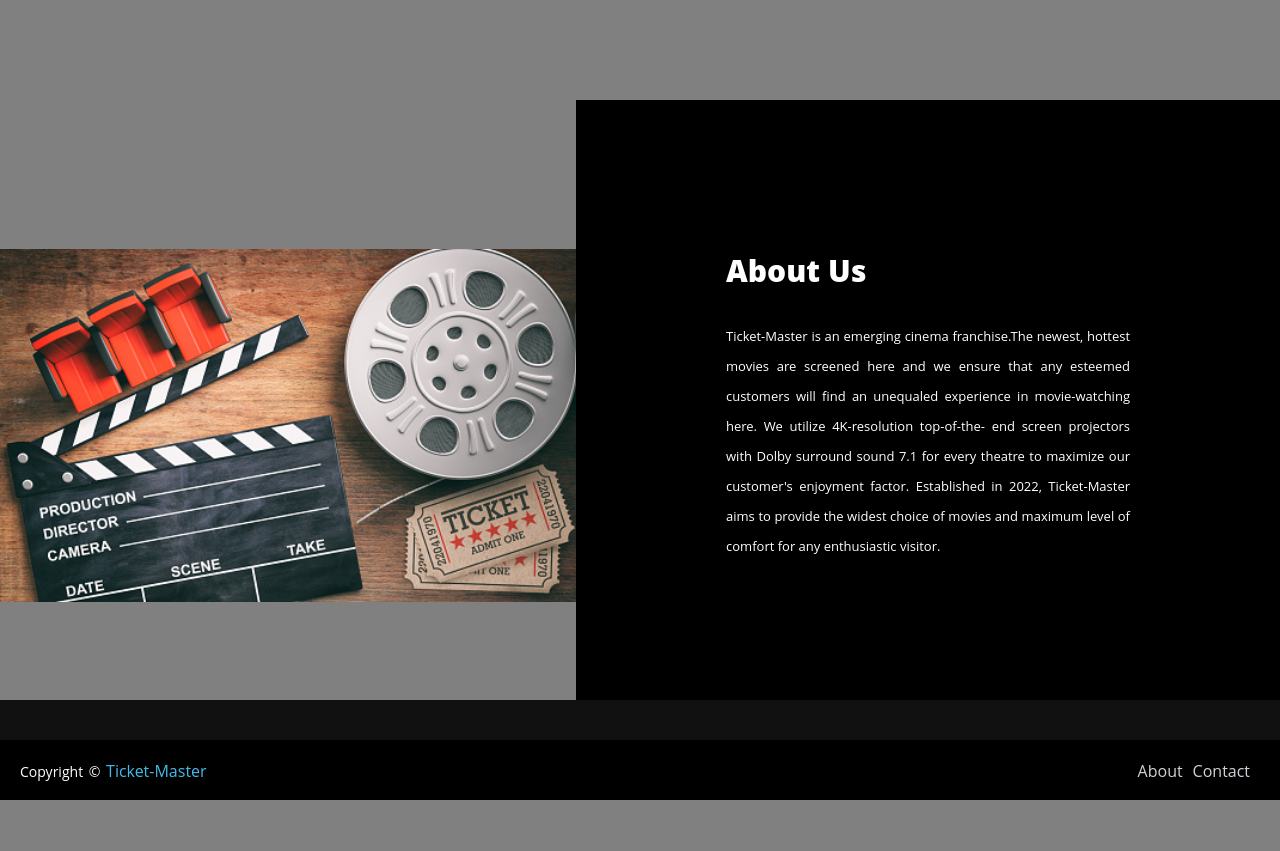
After one commit to Kjm46384/CSCI4300-Final, a PHP site: page /about.php in a window 1280 px wide. The commit adds this page. Run offline with PHP 8.4, Linux system fonts and the light colour scheme; a user stored in the database is signed in.

Commit message:
added about us page, and fixed formatting issues

```diff
--- /dev/null
+++ b/about.php
@@ -0,0 +1,42 @@
+<?php
+//include auth_session.php file on all user panel pages
+include "auth_session.php";
+?>
+
+<!DOCTYPE html>
+<html lang="en">
+
+<head>
+    <meta charset="UTF-8">
+    <meta name="viewport" content="width=device-width, initial-scale=1.0">
+    <title></title>
+    <link rel="stylesheet" href="css/about.css">
+</head>
+
+<body>
+    <div class="about-section">
+        <div class="inner-container">
+            <h1>About Us</h1>
+            <p class="text">
+                Ticket-Master is an emerging cinema franchise.The newest, hottest
+                movies are screened here and we ensure that any esteemed customers will find an
+                unequaled experience in movie-watching here. We utilize 4K-resolution top-of-the-
+                end screen projectors with Dolby surround sound 7.1 for every theatre to maximize
+                our customer's enjoyment factor. Established in 2022, Ticket-Master aims to
+                provide the widest choice of movies and maximum level of comfort for any enthusiastic visitor.
+        </div>
+    </div>
+</body>
+<footer>
+    <div class="footer-bottom">
+        <p>copyright &copy; <a href="dashboard.php">Ticket-Master</a> </p>
+        <div class="footer-menu">
+            <ul class="f-menu">
+                <li><a href="about.php">About</a></li>
+                <li><a href="contact_us.php">Contact</a></li>
+            </ul>
+        </div>
+    </div>
+</footer>
+
+</html>
--- /dev/null
+++ b/css/about.css
@@ -0,0 +1,130 @@
+*{
+    margin: 0;
+    padding: 0;
+    font-family: "Open Sans",sans-serif;
+    box-sizing: border-box;
+}
+
+body{
+    min-height: 100vh;
+    display: flex;
+    align-items: center;
+    justify-content: center;
+    background-color: gray;
+}
+
+.about-section{
+    background: url(../images/movie_ticket_background.jpeg) no-repeat left;
+    background-size: 55%;
+    background-color: gray;
+    overflow: hidden;
+    padding: 100px 0;
+}
+
+.inner-container{
+    width: 55%;
+    float: right;
+    background-color: black;
+    padding: 150px;
+}
+
+.inner-container h1{
+    margin-bottom: 30px;
+    font-size: 30px;
+    font-weight: 900;
+    color:#fff;
+}
+
+.text{
+    font-size: 13px;
+    color: white;
+    line-height: 30px;
+    text-align: justify;
+    margin-bottom: 40px;
+}
+
+.skills{
+    display: flex;
+    justify-content: space-between;
+    font-weight: 700;
+    font-size: 13px;
+}
+
+@media screen and (max-width:1200px){
+    .inner-container{
+        padding: 80px;
+    }
+}
+
+@media screen and (max-width:1000px){
+    .about-section{
+        background-size: 100%;
+        padding: 100px 40px;
+    }
+    .inner-container{
+        width: 100%;
+    }
+}
+
+@media screen and (max-width:600px){
+    .about-section{
+        padding: 0;
+    }
+    .inner-container{
+        padding: 60px;
+    }
+}
+
+footer{
+    position: absolute;
+    bottom: 0;
+    left: 0;
+    right: 0;
+    background: #111;
+    height: auto;
+    width: 100vw;
+
+    padding-top: 40px;
+    color: #fff;
+}
+.footer-bottom{
+    background: #000;
+    width: 100vw;
+    padding: 20px;
+padding-bottom: 40px;
+    text-align: center;
+}
+.footer-bottom p{
+float: left;
+    font-size: 14px;
+    word-spacing: 2px;
+    text-transform: capitalize;
+}
+.footer-bottom p a{
+  color:#44bae8;
+  font-size: 16px;
+  text-decoration: none;
+}
+.footer-bottom span{
+    text-transform: uppercase;
+    opacity: .4;
+    font-weight: 200;
+}
+.footer-menu{
+  float: right;
+
+}
+.footer-menu ul{
+  display: flex;
+}
+.footer-menu ul li{
+padding-right: 10px;
+display: block;
+}
+.footer-menu ul li a{
+  color: #cfd2d6;
+  text-decoration: none;
+}
+.footer-menu ul li a:hover{
+  color: #27bcda;
+}
--- a/submission.php
+++ b/submission.php
@@ -11,11 +11,12 @@ include "config.php";
 <script type="text/javascript">
     var count = 5;
     var redirect = "dashboard.php";
+
     function countDown() {
-if(count >= 0){
+        if (count >= 0) {
             document.getElementById("timer").innerHTML = count--;
             setTimeout("countDown()", 1000);
-}else{
+        } else {
             window.location.href = redirect;
         }
     }
```
Also changed, not shown: contact_us.php (+6 -3 lines), dashboard.php (+12 -26 lines), images/movie_ticket_background.jpeg (added). Lines whose indentation alone changed are shown as unchanged.
